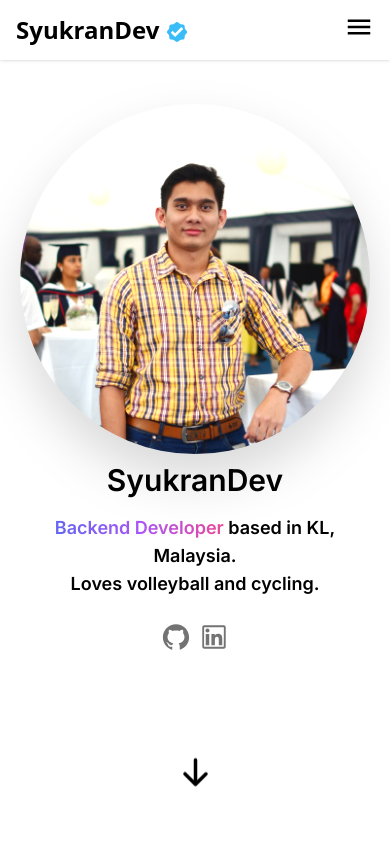
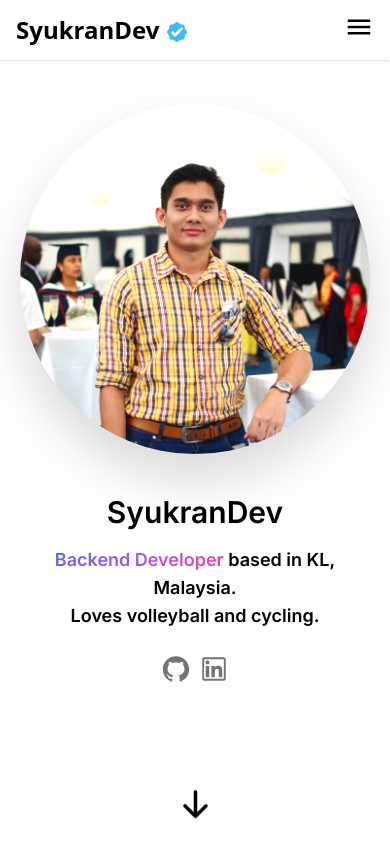
Before and after one commit to syukranDev/my-portfolio-2023, a Next.js app: page / in a window 390 px wide. Shown: the top 844 px of the page. Built offline with nearby package versions, Linux system fonts and the light colour scheme.

Commit message:
fix: margin on header

```diff
--- a/app/components/HeroSection.jsx
+++ b/app/components/HeroSection.jsx
@@ -19,7 +19,7 @@
           />
         </div>
         <div className="md:mt-2 md:w-3/5">
-          <h1 className="text-3xl font-bold mt-2 sm:text-5xl md:text-6xl lg:text-7xl">
+          <h1 className="text-3xl font-bold mt-10 sm:text-5xl md:text-6xl lg:text-7xl md:mt-2">
              SyukranDev
           </h1>
           <p className="text-lg mt-4 md:text-2xl">
```
